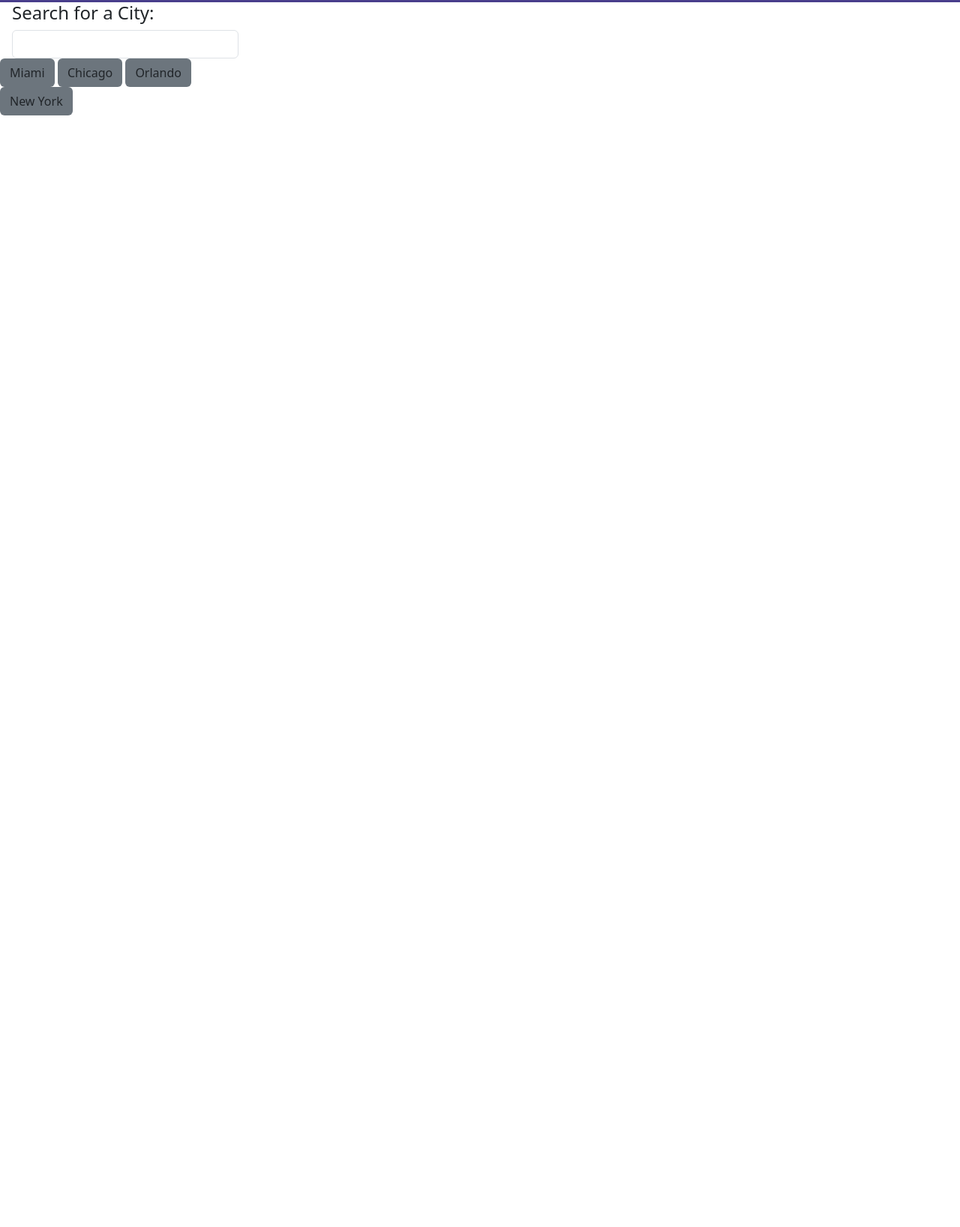
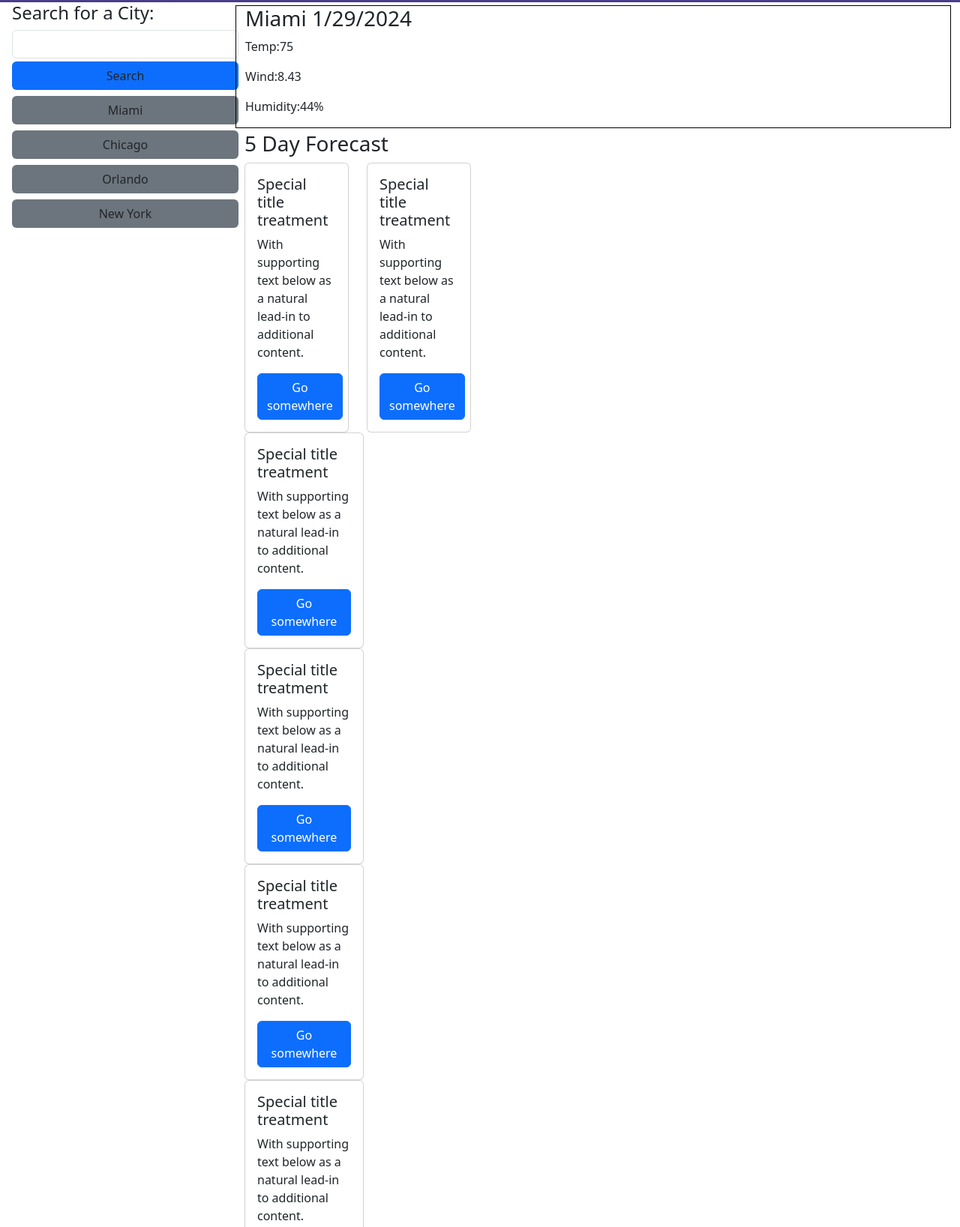
Before and after one commit to APScarlett/Challenge-6-Open-weather, a plain HTML site: page index.html in a window 1280 px wide. Shown: the part 43-1680 px from the top of the page at 75% size. Before the commit the page ends 800 px from the top, so only its background shows below. Drawn offline with nearby package versions, Linux system fonts and the light colour scheme.

Commit message:
Added multiple button as well as multiple cards to store data using bootstrap

```diff
--- a/index.html
+++ b/index.html
@@ -21,17 +21,83 @@
             <h4 class="px-3">Search for a City:</h4>
             <input type="text" class="form-control mx-3">
 
-            <button type="button" class="btn bg-secondary">Miami</button>
-            <button type="button" class="btn bg-secondary">Chicago</button>
-            <button type="button" class="btn bg-secondary">Orlando</button>
-            <button type="button" class="btn bg-secondary">New York</button>
+            <button type="button" class="btn bg-primary w-100 mx-3 my-1">Search</button>
+
+            <button type="button" class="btn bg-secondary w-100 mx-3 my-1">Miami</button>
+            <button type="button" class="btn bg-secondary w-100 mx-3  my-1">Chicago</button>
+            <button type="button" class="btn bg-secondary w-100 mx-3  my-1">Orlando</button>
+            <button type="button" class="btn bg-secondary w-100 mx-3  my-1">New York</button>
 
         </section>
 
 
         <section class="col-9">
+            <article class="row border border-black w-100 my-1">
+                <section class="col-12"></section>
+                    <h3> Miami 1/29/2024</h3>
+                    <p>Temp:75</p>
+                    <p>Wind:8.43</p>
+                    <p>Humidity:44%</p>
+            </article>
+            <h3>5 Day Forecast</h3>
 
-
+            <div class="row">
+                <div class="col-sm-2 mb-3 mb-sm-0">
+                  <div class="card">
+                    <div class="card-body">
+                      <h5 class="card-title">Special title treatment</h5>
+                      <p class="card-text">With supporting text below as a natural lead-in to additional content.</p>
+                      <a href="#" class="btn btn-primary">Go somewhere</a>
+                    </div>
+                  </div>
+                </div>
+                <div class="col-sm-2">
+                  <div class="card">
+                    <div class="card-body">
+                      <h5 class="card-title">Special title treatment</h5>
+                      <p class="card-text">With supporting text below as a natural lead-in to additional content.</p>
+                      <a href="#" class="btn btn-primary">Go somewhere</a>
+                    </div>
+                  </div>
+                </div>
+              </div>
+              <div class="col-sm-2 mb-3 mb-sm-0">
+                <div class="card">
+                  <div class="card-body">
+                    <h5 class="card-title">Special title treatment</h5>
+                    <p class="card-text">With supporting text below as a natural lead-in to additional content.</p>
+                    <a href="#" class="btn btn-primary">Go somewhere</a>
+                  </div>
+                </div>
+              </div>
+              <div class="col-sm-2">
+                <div class="card">
+                  <div class="card-body">
+                    <h5 class="card-title">Special title treatment</h5>
+                    <p class="card-text">With supporting text below as a natural lead-in to additional content.</p>
+                    <a href="#" class="btn btn-primary">Go somewhere</a>
+                  </div>
+                </div>
+              </div>
+            </div>          <div class="col-sm-2 mb-3 mb-sm-0">
+                <div class="card">
+                  <div class="card-body">
+                    <h5 class="card-title">Special title treatment</h5>
+                    <p class="card-text">With supporting text below as a natural lead-in to additional content.</p>
+                    <a href="#" class="btn btn-primary">Go somewhere</a>
+                  </div>
+                </div>
+              </div>
+              <div class="col-sm-2">
+                <div class="card">
+                  <div class="card-body">
+                    <h5 class="card-title">Special title treatment</h5>
+                    <p class="card-text">With supporting text below as a natural lead-in to additional content.</p>
+                    <a href="#" class="btn btn-primary">Go somewhere</a>
+                  </div>
+                </div>
+              </div>
+            </div>
         </section>
 
     </main>
```
